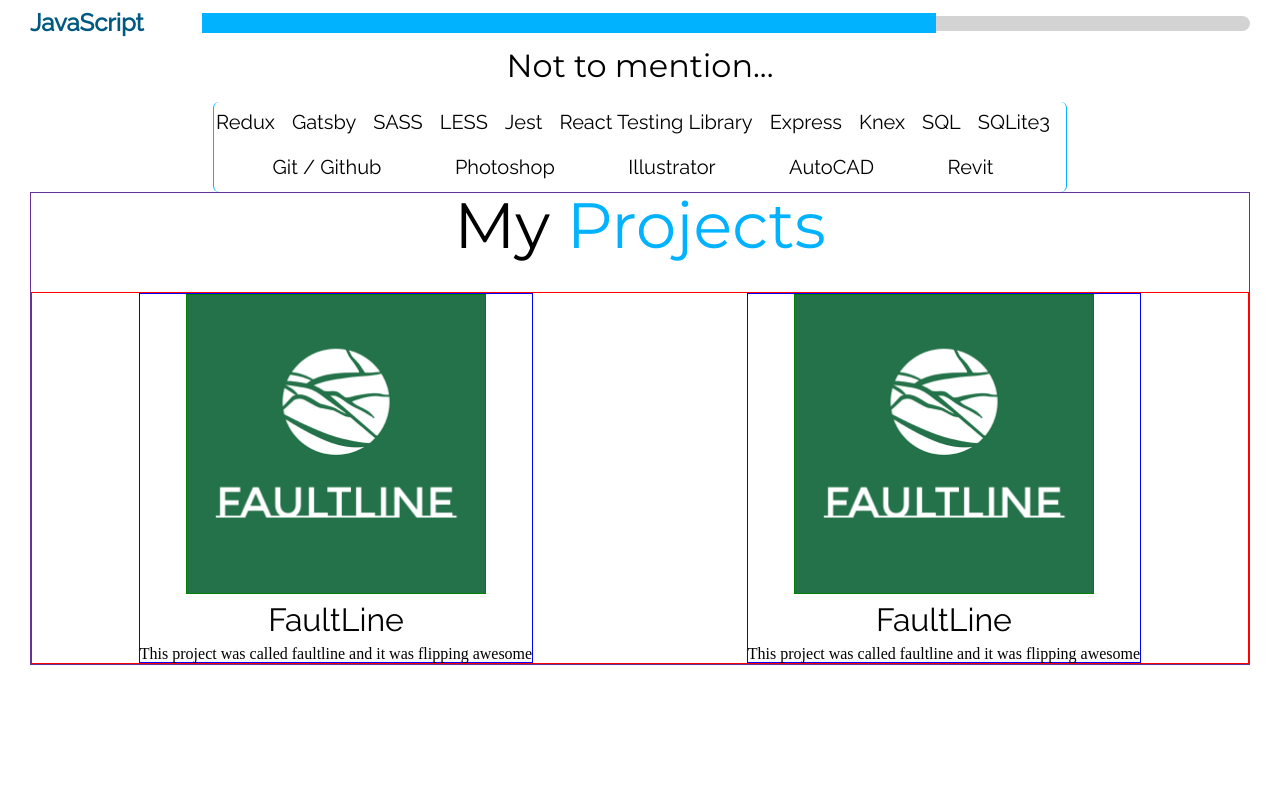
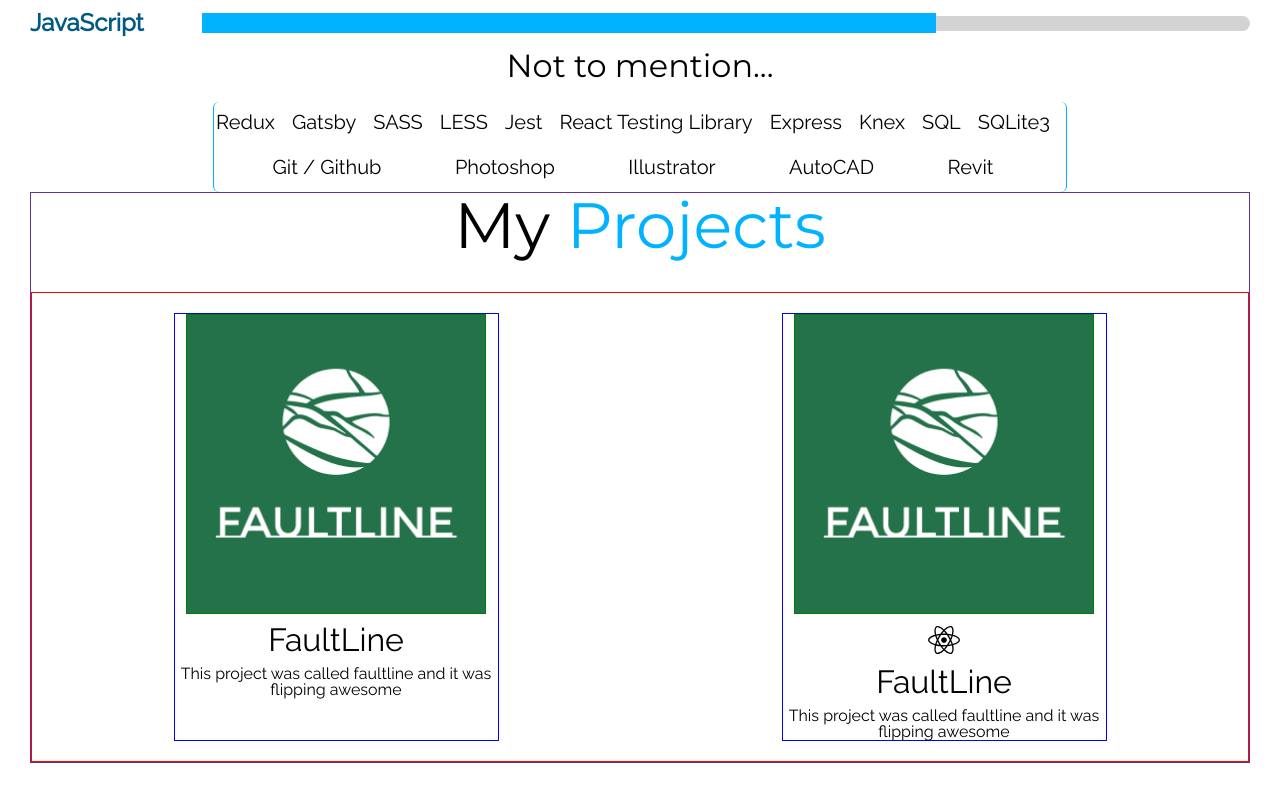
Before and after one commit to jjbreig5909/portfolio-site, a Gatsby site: page / in a window 1280 px wide. Shown: the part 1074-1867 px from the top of the page. Before the commit the page ends 1769 px from the top, so only its background shows below. Built offline with nearby package versions, Linux system fonts and the light colour scheme; Gatsby itself is replaced by a stand-in of ours.

Commit message:
added project section and iconsgit add .!

```diff
--- a/package.json
+++ b/package.json
@@ -5,6 +5,12 @@
   "version": "0.1.0",
   "author": "Kyle Mathews <mathews.kyle@gmail.com>",
   "dependencies": {
+    "@fortawesome/fontawesome-free": "^5.15.2",
+    "@fortawesome/fontawesome-svg-core": "^1.2.34",
+    "@fortawesome/free-brands-svg-icons": "^5.15.2",
+    "@fortawesome/free-regular-svg-icons": "^5.15.2",
+    "@fortawesome/free-solid-svg-icons": "^5.15.2",
+    "@fortawesome/react-fontawesome": "^0.1.14",
     "gatsby": "^2.20.12",
     "gatsby-image": "^2.3.1",
     "gatsby-plugin-manifest": "^2.3.3",
--- a/src/pages/index.js
+++ b/src/pages/index.js
@@ -1,10 +1,15 @@
 import React from "react"
 import { Link } from "gatsby"
+
+import { library } from '@fortawesome/fontawesome-svg-core'
+import { fab } from '@fortawesome/free-brands-svg-icons'
+import { faReact } from '@fortawesome/free-solid-svg-icons'
+import { FontAwesomeIcon } from '@fortawesome/react-fontawesome'
 
 import Layout from "../components/layout"
 import SEO from "../components/seo"
 
-
+library.add(fab)
 
 
 const IndexPage = () => (
@@ -61,6 +66,7 @@ const IndexPage = () => (
         <div className = "project-card">
           <div className="project faultline" />
           <div className = "project-information">
+            <div className = "project-tech"><FontAwesomeIcon icon={['fab', 'react']} size="2x"/></div>
             <h2>FaultLine</h2>
             <p>This project was called faultline and it was flipping awesome</p>
           </div>
--- a/src/styling/index.scss
+++ b/src/styling/index.scss
@@ -182,12 +182,14 @@ html {
 .projects{
   display: flex;
   flex-wrap: wrap;
+  justify-content: space-around;
   border: 1px solid red;
 }
 
 .project-card{
   border: 1px solid blue;
-  margin: auto;
+  margin: 20px 20px;
+  width: 325px;
 }
 
 .project{
@@ -203,6 +205,11 @@ html {
     font-family: "Raleway";
     text-align: center;
   }
+  p{
+    font-size: 1rem;
+    font-family: "Raleway";
+    text-align: center;
+  }
 }
 
 .faultline{
@@ -210,3 +217,10 @@ html {
   background-size: cover;
   margin: auto;
 }
+
+.project-tech{
+  margin-top: 10px;
+  display: flex;
+  justify-content: space-around;
+  width: 100%;
+}
```
Also changed, not shown: src/images/HTML-logo.png (added), src/images/css3-logo.png (added), src/images/react-logo.png (added), 1 other file.
